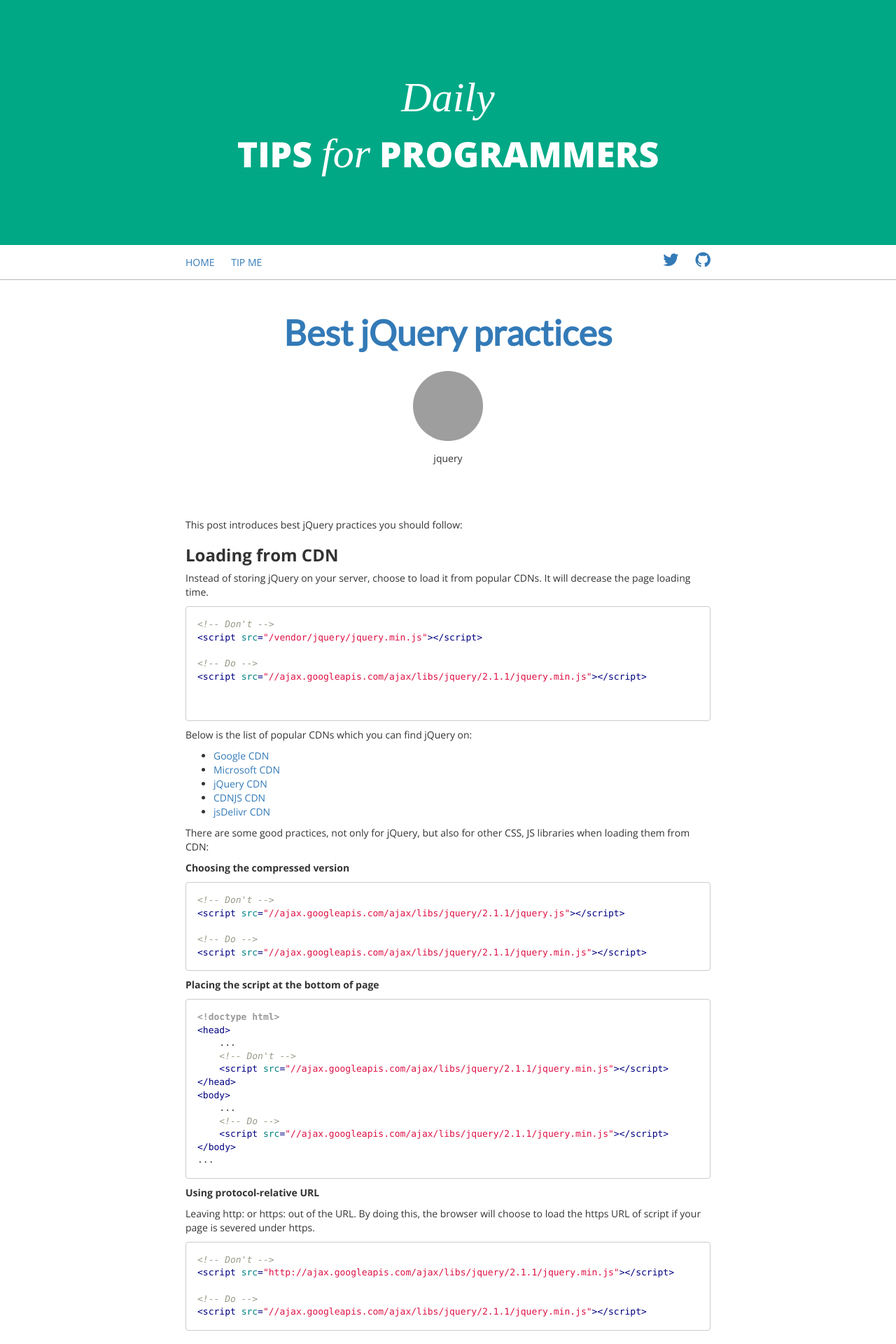
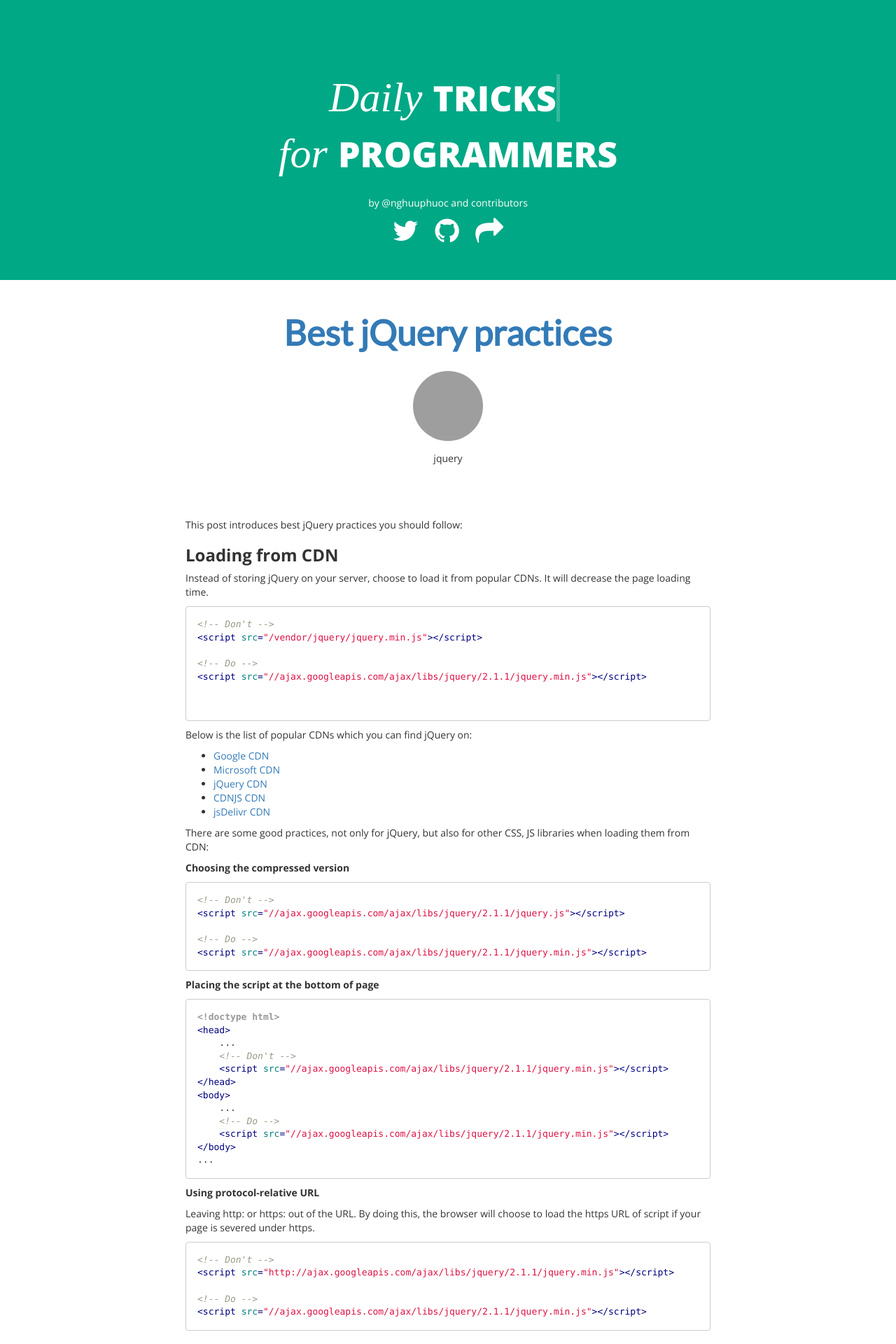
Before and after one commit to robsonmobile/programer.tips, a Jekyll site: the page built from index.html, in a window 1280 px wide. Shown: the top 1920 px of the page at 70% size. Built offline with Jekyll 4.4.1, drawn with Linux system fonts in a browser that asks for light colours; nearby versions of some CDN libraries; some web fonts are replaced; the list of posts is cut into pages by our own code; comment, search, counter and statistics services are not loaded; grey boxes are pictures that could not be loaded.

Commit message:
Blink the heading

```diff
--- a/_layouts/default.html
+++ b/_layouts/default.html
@@ -51,27 +51,16 @@
                 <div class="row">
                     <div class="col-md-8 col-md-offset-2">
                         <h1>
-                            <span>Daily</span><br/>
-                            tips <span>for</span> programmers
+                            <a href="/">Daily <span id="slogan">tips</span><span class="tip-cursor"></span> <br/>for <span>programmers</span></a>
                         </h1>
-                    </div>
-                </div>
-            </div>
-        </div>
-
-        <div class="tip-nav">
-            <div class="container">
-                <div class="row">
-                    <div class="col-md-8 col-md-offset-2">
-                        <ul class="pull-left">
-                            <li><a href="/">home</a></li>
-                            <li><a href="/page/submit.html">TIP ME</a></li>
-                        </ul>
-
-                        <ul class="pull-right">
-                            <li><a href="http://twitter.com/programertips" title="Follow @programertips"><i class="fa fa-twitter"></i></a></li>
-                            <li><a href="{{ site.github.repos }}" title="Fork on Github"><i class="fa fa-github"></i></a></li>
-                        </ul>
+                        <p>by <a href="http://twitter.com/nghuuphuoc">@nghuuphuoc</a> and contributors</p>
+                        <div class="tip-nav">
+                            <ul>
+                                <li><a href="http://twitter.com/programertips" title="Follow @programertips"><i class="fa fa-twitter"></i></a></li>
+                                <li><a href="{{ site.github.repos }}" title="Fork on Github"><i class="fa fa-github"></i></a></li>
+                                <li><a href="/page/submit.html" title="Tip me"><i class="fa fa-share"></i></a></li>
+                            </ul>
+                        </div>
                     </div>
                 </div>
             </div>
@@ -113,6 +102,42 @@
 <script>
 $(function() {
     hljs.initHighlightingOnLoad();
+
+    var tips    = ['tips', 'tricks', 'best practices'],
+        index   = 0,
+        $slogan = $('#slogan'),
+        delta   = -1,
+        animate = function() {
+            var text = $slogan.html();
+            switch (true) {
+                case (text.length === 0):
+                    index = (index < tips.length - 1) ? (index + 1) : 0;
+                    delta = 1;
+                    $slogan.html(tips[index].substr(0, 1));
+                    setTimeout(animate, 200);
+                    break;
+
+                case (text.length === tips[index].length):
+                    delta = -1;
+                    setTimeout(function() {
+                        $slogan.html(tips[index].substr(0, text.length + delta));
+                        animate();
+                    }, 1000);
+                    break;
+
+                case (text.length < tips[index].length):
+                    $slogan.html(tips[index].substr(0, text.length + delta));
+                    setTimeout(animate, 200);
+                    break;
+
+                default:
+                    break;
+            }
+        };
+
+    setTimeout(function() {
+        animate();
+    }, 1500);
 });
 </script>
 </body>
--- a/_layouts/post.html
+++ b/_layouts/post.html
@@ -11,7 +11,7 @@
     {% endfor %}
     </ul>
     <div class="text-center">
-        <a href="{{ site.github.repos }}/blob/master/{{ page.path }}" class="btn btn-default">Improve it on Github</a>
+        <a href="{{ site.github.repos }}/blob/master/{{ page.path }}" class="btn tip-btn-edit">Improve it on Github</a>
     </div>
     <div class="tip-content">
         {{ page.content }}
--- a/assets/css/styles.css
+++ b/assets/css/styles.css
@@ -34,22 +34,38 @@
   background: #00A885;
   color: #fff;
   padding: 100px 0 40px 0;
+  text-align: center;
 }
 .tip-heading h1 {
+  font: 400 60px/60px 'gentium book basic';
+  font-style: italic;
+  margin: 0 0 20px 0;
+}
+.tip-heading h1 a,
+.tip-heading h1 a:hover {
+  text-decoration: none;
+}
+.tip-heading span {
   font: 800 50px/80px 'open sans';
-  margin: 0 0 50px 0;
-  text-align: center;
+  font-style: normal;
   text-transform: uppercase;
 }
-.tip-heading span {
-  font: 400 60px/60px 'gentium book basic';
-  font-style: italic;
-  text-transform: none;
+.tip-heading span.tip-cursor {
+  border-left: 5px solid #fff;
+  padding-left: 10px;
+  width: 5px;
+  -webkit-animation: blinker 1s linear infinite;
+  -moz-animation: blinker 1s linear infinite;
+  -ms-animation: blinker 1s linear infinite;
+  -o-animation: blinker 1s linear infinite;
+  animation: blinker 1s linear infinite;
+}
+.tip-heading a {
+  color: #FFF;
 }
 .tip-nav {
   text-align: center;
   text-transform: uppercase;
-  border-bottom: 1px solid #bbb;
   height: 50px;
 }
 .tip-nav ul {
@@ -61,6 +77,7 @@
 .tip-nav li {
   display: inline-block;
   list-style-type: none;
+  padding: 0 10px;
 }
 .tip-nav .pull-left li {
   padding-right: 20px;
@@ -69,7 +86,7 @@
   padding-left: 20px;
 }
 .tip-nav i {
-  font-size: 25px;
+  font-size: 40px;
 }
 .tip-quote {
   padding: 0 20px;
@@ -176,6 +193,13 @@
   border-bottom-right-radius: 5px;
   border: 1px solid #e5e5e5;
 }
+.tip-btn-edit {
+  background-color: #44b1f6;
+  color: #fff;
+}
+.tip-btn-edit:hover {
+  color: #fff;
+}
 .tip-comment {
   margin: 0 auto;
   padding: 50px 0;
@@ -200,3 +224,36 @@
 .tip-footer .tip-container {
   padding: 30px 0;
 }
+@-moz-keyframes blinker {
+  0% {
+    opacity: 1.0;
+  }
+  50% {
+    opacity: 0.0;
+  }
+  100% {
+    opacity: 1.0;
+  }
+}
+@-webkit-keyframes blinker {
+  0% {
+    opacity: 1.0;
+  }
+  50% {
+    opacity: 0.0;
+  }
+  100% {
+    opacity: 1.0;
+  }
+}
+@keyframes blinker {
+  0% {
+    opacity: 1.0;
+  }
+  50% {
+    opacity: 0.0;
+  }
+  100% {
+    opacity: 1.0;
+  }
+}
```
Also changed, not shown: assets/css/styles.less (+50 -9 lines).
